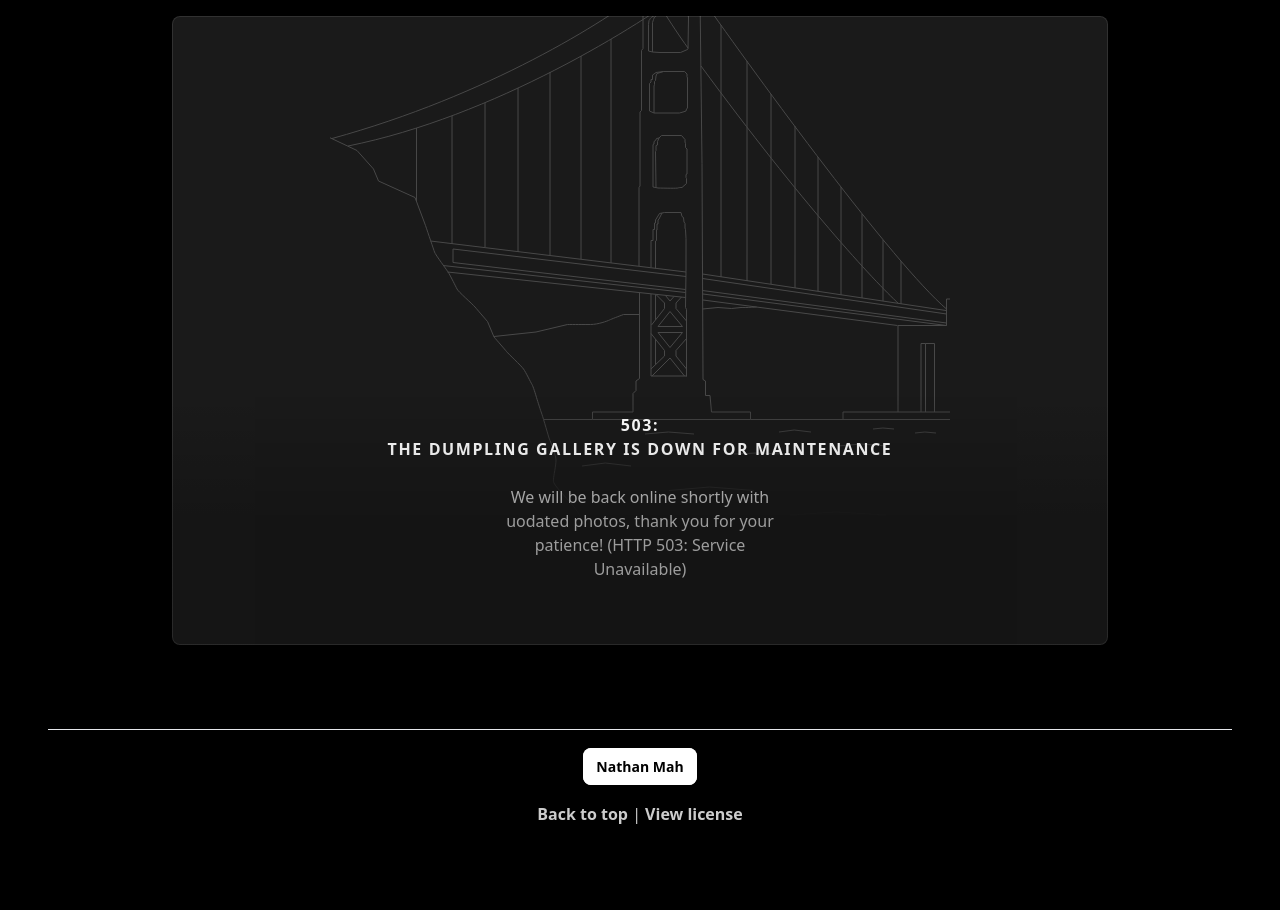
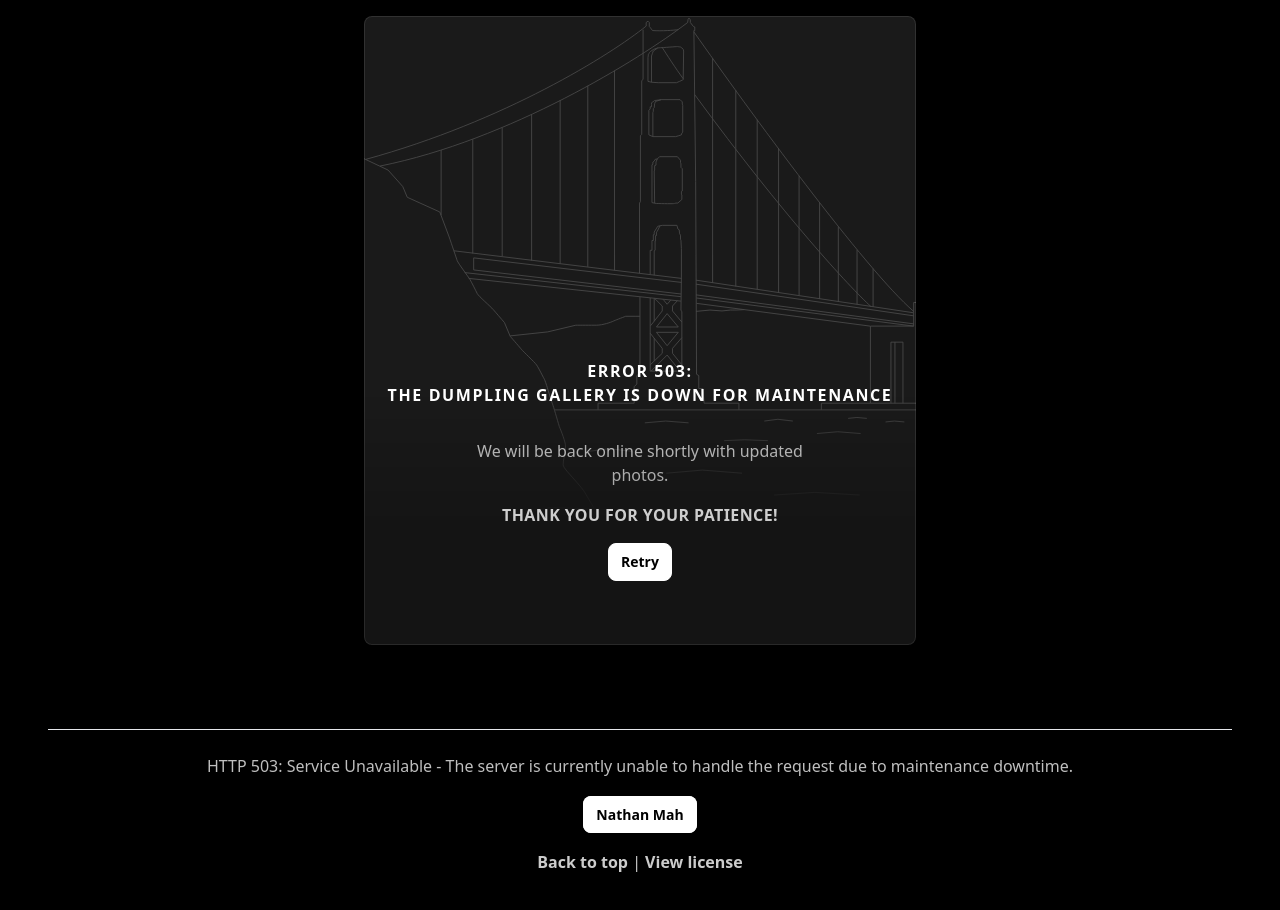
Before and after one commit to AKoreanDumpling/the-dumpling-gallery, a Next.js app: page /down in a window 1280 px wide. Shown: the top 910 px of the page. Before the commit the page ends 874 px from the top, so only its background shows below. Built offline with nearby package versions, Linux system fonts and the light colour scheme.

Commit message:
Fixed down page and removed old photo credits

```diff
--- a/package.json
+++ b/package.json
@@ -21,7 +21,8 @@
 		"react-dom": "^18.3.1",
 		"react-hooks-global-state": "^2.1.0",
 		"react-swipeable": "^7.0.2",
-		"react-use-keypress": "^1.3.1"
+		"react-use-keypress": "^1.3.1",
+		"@vercel/edge-config": "latest"
 	},
 	"devDependencies": {
 		"@types/node": "18.11.9",
--- a/pages/down.tsx
+++ b/pages/down.tsx
@@ -14,28 +14,43 @@ const Home: NextPage = () => {
 
 				<div className="display-grid place-items-center">
 
-					<div className="after:content relative h-[629px] w-3/4 mb-5 flex flex-col items-center justify-end gap-4 overflow-hidden rounded-lg bg-white/10 px-6 pb-16 pt-64 text-center text-white shadow-highlight after:pointer-events-none after:absolute after:inset-0 after:rounded-lg after:shadow-highlight lg:pt-0">
+					<div className="after:content relative h-[629px] lg:max-w-1/3 mb-5 flex flex-col items-center justify-end gap-4 overflow-hidden rounded-lg bg-white/10 px-6 pb-16 pt-64 text-center text-white shadow-highlight after:pointer-events-none after:absolute after:inset-0 after:rounded-lg after:shadow-highlight lg:pt-0">
 						<div className="absolute inset-0 flex items-center justify-center opacity-20">
 							<span className="flex max-h-full max-w-full items-center justify-center">
 								<Bridge />
 							</span>
 							<span className="absolute left-0 right-0 bottom-0 h-[250px] bg-gradient-to-b from-black/0 via-black to-black"></span>
 						</div>
-						<h1 className="mt-8 mb-2 text-base font-bold uppercase tracking-widest">
-							503:<br />The Dumpling Gallery is down for Maintenance
+						<h1 className="mt-8 mb-4 text-base font-bold uppercase tracking-widest">
+							Error 503:<br />The Dumpling Gallery is down for Maintenance
 						</h1>
 
-						<p className="max-w-[40ch] text-white/75 sm:max-w-[32ch]">
-							We will be back online shortly with uodated photos, thank you for your patience! (HTTP 503: Service Unavailable)
+						<p className="max-w-[60ch] text-white/75 sm:max-w-[40ch] mt-0 mb-0">
+							We will be back online shortly with updated photos.
 						</p>
+						<h2 className="mt-0 mb-0 text-base font-bold uppercase tracking-wide">
+							Thank you for your patience!
+						</h2>
+						<a
+							href="/"
+							className="pointer z-10 mt-0 rounded-lg border border-white bg-white px-3 py-2 text-sm font-semibold text-black transition hover:bg-white/10 hover:text-white"
+							rel="noreferrer"
+						>
+							Retry
+						</a>
 					</div>
+
 				</div>
+
 			</main >
 
 
 			<footer className="p-6 text-center text-white/80 sm:p-12">
 				<hr /><br />
-
+				<p className="text-white/75">
+					HTTP 503: Service Unavailable - The server is currently unable to handle the request due to maintenance downtime.
+				</p>
+				<br />
 				<a
 					href="https://twitter.com/@AKoreanDumpling"
 					target="_blank"
--- a/pages/index.tsx
+++ b/pages/index.tsx
@@ -57,11 +57,11 @@ const Home: NextPage = ({ images }: { images: ImageProps[] }) => {
 							<span className="absolute left-0 right-0 bottom-0 h-[400px] bg-gradient-to-b from-black/0 via-black to-black"></span>
 						</div>
 						<h1 className="mt-8 mb-2 text-base font-bold uppercase tracking-widest">
-							The Dumpling Gallery: <br /> Culture Crawl Day 3
+							The Dumpling Gallery: <br /> Culture Crawl Day 4
 						</h1>
 
 						<p className="max-w-[40ch] text-white/75 sm:max-w-[32ch]">
-							View and download full resolution photos! Images are typically removed after 7 days - best experienced on desktop!
+							View and download full resolution photos! Images are typically removed after 72 hours - save the ones you like!
 						</p>
 
 						<a
@@ -70,10 +70,10 @@ const Home: NextPage = ({ images }: { images: ImageProps[] }) => {
 
 							rel="noreferrer"
 						>
-							Go to Photo Credits (special shoutout to Johanna!)
+							Go to Photo Credits
 						</a>
 						<a
-							className="pointer z-10 mt-6 rounded-lg border border-white bg-white px-3 py-2 text-sm font-semibold text-black transition hover:bg-white/10 hover:text-white md:mt-4"
+							className="pointer z-10 mt-0 rounded-lg border border-white bg-white px-3 py-2 text-sm font-semibold text-black transition hover:bg-white/10 hover:text-white"
 							href="https://github.com/akoreandumpling/the-dumpling-gallery"
 							target="_blank"
 							rel="noreferrer"
@@ -115,26 +115,26 @@ const Home: NextPage = ({ images }: { images: ImageProps[] }) => {
 
 			<footer className="p-6 text-center text-white/80 sm:p-12">
 				<hr />
-				<h1 className="mt-8 mb-3 text-base font-bold uppercase tracking-widest" id="credits"> Photo Credit:</h1>
-
+				<h1 className="mt-6 mb-2 text-base font-bold uppercase tracking-widest" id="credits"> Photo Credit:</h1>
+				<div className="mt-4">
 					<a
 						href="https://twitter.com/@AKoreanDumpling"
 						target="_blank"
-					className="pointer z-10 mt-6 rounded-lg border border-white bg-white px-3 py-2 text-sm font-semibold text-black transition hover:bg-white/10 hover:text-white md:mt-4"
+						className="pointer mt-1 z-10 rounded-lg border border-white bg-white px-3 py-2 text-sm font-semibold text-black transition hover:bg-white/10 hover:text-white"
 						rel="noreferrer"
 					>
 						Nathan Mah
 					</a>
-				{"  "}
+					<br />
 					<a
 						href="https://www.instagram.com/johannamarie.23/"
 						target="_blank"
-					className="pointer z-10 mt-6 rounded-lg border border-white bg-white px-3 py-2 text-sm font-semibold text-black transition hover:bg-white/10 hover:text-white md:mt-4"
+						className="pointer m-1 z-10 rounded-lg border border-white bg-white px-3 py-2 text-sm font-semibold text-black transition hover:bg-white/10 hover:text-white"
 						rel="noreferrer"
 					>
 						Johanna
-				</a>
-				<br /> <br /><br />
+					</a></div>
+				<div className="mt-4">
 					<a
 						href="#"
 						className="font-semibold hover:text-white"
@@ -151,7 +151,8 @@ const Home: NextPage = ({ images }: { images: ImageProps[] }) => {
 					>
 						View license
 					</a>
-			</footer>
+				</div>
+			</footer >
 		</>
 	);
 };
```
Also changed, not shown: 1 other file (tests, documents, lock files or other folders). Lines whose indentation alone changed are shown as unchanged.
